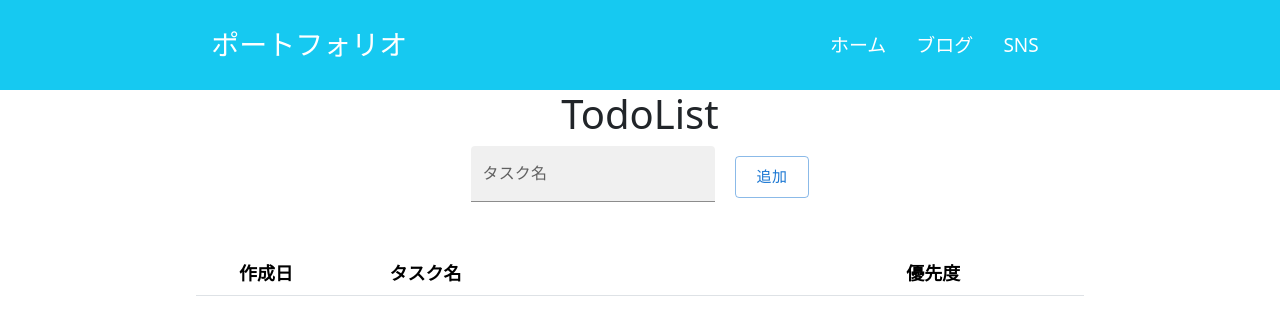
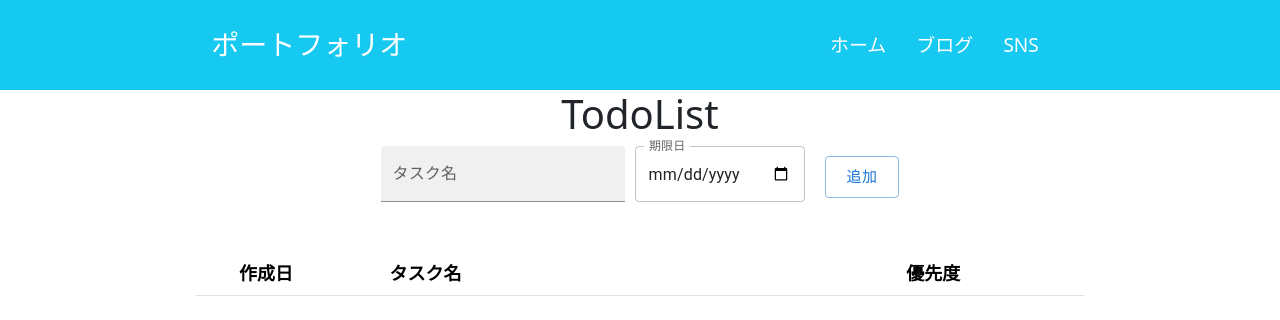
Before and after one commit to rin1351206/portfolio-app, a React (Create React App) app: page /todos in a window 1280 px wide. Shown: the top 320 px of the page. Built offline with nearby package versions, Linux system fonts and the light colour scheme.

Commit message:
期限日入力だけ追加

```diff
--- a/src/components/Todos/InputForm.jsx
+++ b/src/components/Todos/InputForm.jsx
@@ -4,6 +4,7 @@ import TextField from '@mui/material/TextField';
 
 export const InputForm = ({taskList, setTaskList}) => {
   const [inputText, setInputText] = useState('');
+  const [deadline, setDeadline] = useState('');
   const [error, setError] = useState(false);
   const [helperText, setHelperText] = useState('');
 
@@ -15,12 +16,13 @@ export const InputForm = ({taskList, setTaskList}) => {
         ...taskList,
         {
           id: Date.now(),
-          insertDate: new Date().toLocaleDateString(),
+          deadline: deadline,
           text: inputText,
           completed: false
         }
       ]);
       setInputText("");
+      setDeadline("");
       setError(false);
       setHelperText('');
     } else if (inputText.length > 20) {
@@ -32,12 +34,16 @@ export const InputForm = ({taskList, setTaskList}) => {
     }
   }
 
-  const handleChange  = (e) => {
+  const handleChangeText  = (e) => {
     setInputText(e.target.value);
     if(e.target.value.length <= 20){
       setError(false);
       setHelperText('');
     }
+  }
+
+  const handleChangeDeadline = (e) => {
+    setDeadline(e.target.value);
   }
 
   return (
@@ -46,14 +52,26 @@ export const InputForm = ({taskList, setTaskList}) => {
 
         <TextField
           error={error}
-          id="filled-basic"
+          id="task-name"
           label="タスク名"
           variant="filled"
           helperText={helperText}
-          onChange={handleChange}
+          onChange={handleChangeText}
           value={inputText}
           className='input-text'
           style={{marginRight: '10px'}}
+        />
+        <TextField
+          id="deadline"
+          label="期限日"
+          type="date"
+          onChange={handleChangeDeadline}
+          value={deadline}
+          className='input-text'
+          style={{marginRight: '10px'}}
+          InputLabelProps={{
+            shrink: true,
+          }}
         />
         <Button type='submit' variant="outlined" size="large" className='add-btn' style={{marginLeft: '10px', marginTop: '10px'}}>追加</Button>
       </form>
```
